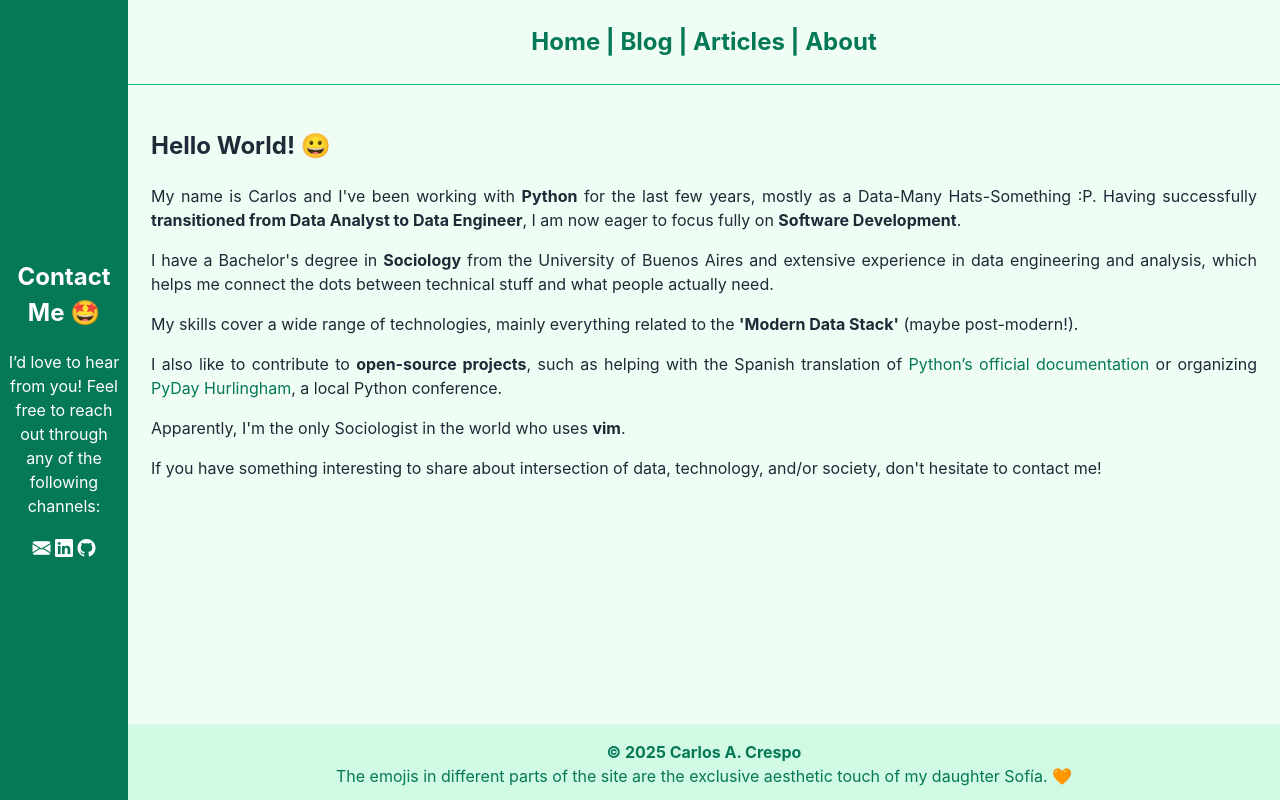
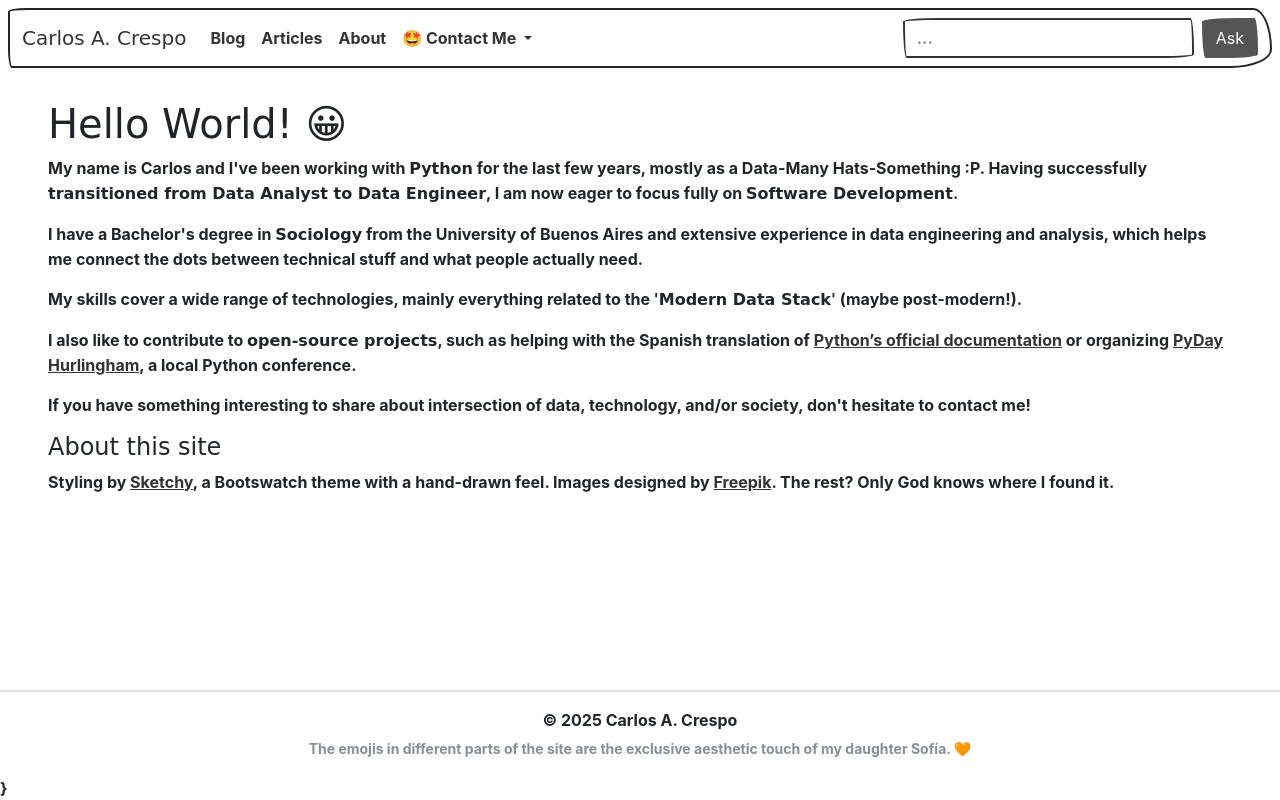
Before and after one commit to cacrespo/website, a Django app: page /about/ in a window 1280 px wide. Run offline with Django 5.2, Linux system fonts and the light colour scheme; some libraries are stand-ins or nearby versions; some web fonts are replaced.

Commit message:
feat: Sketchy theme (#40)

```diff
--- a/pages/templates/pages/about.html
+++ b/pages/templates/pages/about.html
@@ -9,7 +9,7 @@
      My name is Carlos and I've been working with <strong>Python</strong> for the last few years, mostly as a Data-Many Hats-Something :P. Having successfully <strong>transitioned from Data Analyst to Data Engineer</strong>, I am now eager to focus fully on <strong>Software Development</strong>.
 </p>
 <p>
-    I have a Bachelor's degree in <strong>Sociology</strong> from the University of Buenos Aires and extensive experience in data engineering and analysis, which helps me connect the dots between technical stuff and what people actually need.
+    I have a Bachelor's degree in <strong data-bs-toggle="tooltip" data-bs-placement="right" data-bs-original-title="Apparently, I'm the only Sociologist in the world who uses vim.">Sociology</strong> from the University of Buenos Aires and extensive experience in data engineering and analysis, which helps me connect the dots between technical stuff and what people actually need.
 </p>
 <p>
     My skills cover a wide range of technologies, mainly everything related to the <strong>'Modern Data Stack'</strong> (maybe post-modern!).
@@ -18,10 +18,25 @@
     I also like to contribute to <strong>open-source projects</strong>, such as helping with the Spanish translation of <a href="https://github.com/python/python-docs-es"> Python’s official documentation</a> or organizing <a href="https://eventos.python.org.ar/events/pyday-hurlingham-2024">PyDay Hurlingham</a>, a local Python conference.
 </p>
 <p>
-    Apparently, I'm the only Sociologist in the world who uses <strong>vim</strong>.</p>
-
-<p>
     If you have something interesting to share about intersection of data, technology, and/or society, don't hesitate to contact me!
 </p>
 </section>
+<section>
+<h4>About this site</h4>
+    Styling by
+    <a href="https://bootswatch.com/sketchy/" target="_blank" rel="noopener">Sketchy</a>,
+    a Bootswatch theme with a hand-drawn feel. Images designed by
+    <a href="https://www.freepik.com" target="_blank" rel="noopener">Freepik</a>. The rest? Only God knows where I found it.
+</section>
 {% endblock %}
+
+{% block extra_js %}}
+<script>
+  document.addEventListener('DOMContentLoaded', function () {
+    const tooltipTriggerList = [].slice.call(document.querySelectorAll('[data-bs-toggle="tooltip"]'))
+    tooltipTriggerList.forEach(function (tooltipTriggerEl) {
+      new bootstrap.Tooltip(tooltipTriggerEl)
+    })
+  });
+</script>
+{% endblock %}
--- a/templates/base.html
+++ b/templates/base.html
@@ -3,42 +3,93 @@
 <!DOCTYPE html>
 <html lang="en">
 <head>
-    <meta charset="UTF-8">
-    <meta name="viewport" content="width=device-width, initial-scale=1.0">
+  <meta charset="UTF-8" />
+  <meta name="viewport" content="width=device-width, initial-scale=1.0" />
   <title>{% block title %}Charly Website{% endblock %}</title>
-    <!-- link rel="stylesheet" href="https://cdn.simplecss.org/simple.min.css"> -->
-    <link rel="stylesheet" href="{% static 'css/simplified_green_style.css' %}">
-    <link rel="stylesheet" href="https://cdn.jsdelivr.net/npm/bootstrap-icons@1.7.2/font/bootstrap-icons.css">
+
+  <link rel="stylesheet" href="https://cdn.jsdelivr.net/npm/bootswatch@5.3.1/dist/sketchy/bootstrap.min.css" />
+  <link rel="stylesheet" href="https://cdn.jsdelivr.net/npm/bootstrap-icons@1.7.2/font/bootstrap-icons.css" />
+
+  {% block extra_css %}{% endblock %}
 </head>
-<body>
-    <header style="text-align: center;">
-        <nav>
-            <a href="/">Home</a> |
-            <a href="{% url 'blog_list' %}">Blog</a> |
-            <a href="{% url 'blog_article' %}">Articles</a> |
-            <a href="{% url 'about' %}">About</a>
+
+<body class="d-flex flex-column min-vh-100">
+
+  <header class="mb-4 p-2">
+    <nav class="navbar navbar-expand-lg bg-body-tertiary">
+      <div class="container-fluid">
+        <a class="navbar-brand" href="/">Carlos A. Crespo</a>
+
+        <button class="navbar-toggler" type="button" data-bs-toggle="collapse" data-bs-target="#navbarColor04" aria-controls="navbarColor04" aria-expanded="false" aria-label="Toggle navigation">
+          <span class="navbar-toggler-icon" style="font-size: 1rem;"></span>
+        </button>
+
+        <div class="collapse navbar-collapse" id="navbarColor04">
+          <ul class="navbar-nav me-auto">
+            <li class="nav-item">
+              <a class="nav-link" href="{% url 'blog_list' %}">Blog</a>
+            </li>
+            <li class="nav-item">
+              <a class="nav-link" href="{% url 'blog_article' %}">Articles</a>
+            </li>
+            <li class="nav-item">
+              <a class="nav-link" href="{% url 'about' %}">About</a>
+            </li>
+            <li class="nav-item dropdown">
+              <a class="nav-link dropdown-toggle"
+                 href="#"
+                 role="button"
+                 data-bs-toggle="dropdown"
+                 aria-haspopup="true"
+                 aria-expanded="false"
+                 data-bs-toggle="tooltip"
+                 data-bs-placement="bottom"
+                 title="Get in touch with me!">
+                🤩 Contact Me
+              </a>
+              <div class="dropdown-menu">
+                <a class="dropdown-item" href="https://www.linkedin.com/in/carloscrespoi">
+                  <i class="bi bi-linkedin" aria-hidden="true" title="LinkedIn"></i> LinkedIn
+                </a>
+                <a class="dropdown-item" href="mailto:lvccrespo@gmail.com">
+                  <i class="bi bi-envelope-fill" aria-hidden="true" title="Email"></i> Email
+                </a>
+                <a class="dropdown-item" href="https://github.com/cacrespo">
+                  <i class="bi bi-github" aria-hidden="true" title="GitHub"></i> GitHub
+                </a>
+              </div>
+            </li>
+          </ul>
+
+          <form class="d-flex">
+            <input class="form-control me-sm-2" type="search" placeholder="..." />
+            <button class="btn btn-secondary my-2 my-sm-0" type="submit">Ask</button>
+          </form>
+        </div>
+      </div>
     </nav>
   </header>
-   <main>
+
+  <main class="flex-fill mx-5">
     {% block content %}
     <!-- Page content goes here -->
     {% endblock %}
   </main>
 
-    <footer>
-        <p>&copy; 2025 Carlos A. Crespo</p>
-        <note>The emojis in different parts of the site are the exclusive aesthetic touch of my daughter Sofía. 🧡</note>
+  <footer class="mt-auto py-3 border-top text-center">
+    <p class="mb-1">&copy; 2025 Carlos A. Crespo</p>
+    <small class="text-muted">
+      The emojis in different parts of the site are the exclusive aesthetic touch of my daughter Sofía. 🧡
+    </small>
   </footer>
-    <sidebar>
-        <section>
-            <h1>Contact Me 🤩</h1>
-            <p>
-            I’d love to hear from you! Feel free to reach out through any of the following channels:
-            </p>
-            <a href="mailto:lvccrespo@gmail.com"><i class="bi bi-envelope-fill"></i></a>
-            <a href="https://www.linkedin.com/in/carloscrespoi" target="_blank"><i class="bi bi-linkedin"></i></a>
-            <a href="https://github.com/cacrespo" target="_blank"><i class="bi bi-github"></i></a>
-        </section>
-    </sidevar>
+
+  <!-- Bootstrap Bundle JS (and Popper) -->
+  <script src="https://cdn.jsdelivr.net/npm/bootstrap@5.3.7/dist/js/bootstrap.bundle.min.js"
+          integrity="sha384-ndDqU0Gzau9qJ1lfW4pNLlhNTkCfHzAVBReH9diLvGRem5+R9g2FzA8ZGN954O5Q"
+          crossorigin="anonymous"></script>
+
+  {% block extra_js %}
+  {% endblock %}
+
 </body>
 </html>
```
Also changed, not shown: pages/templates/pages/home.html (+30 -20 lines). Lines whose indentation alone changed are shown as unchanged.
